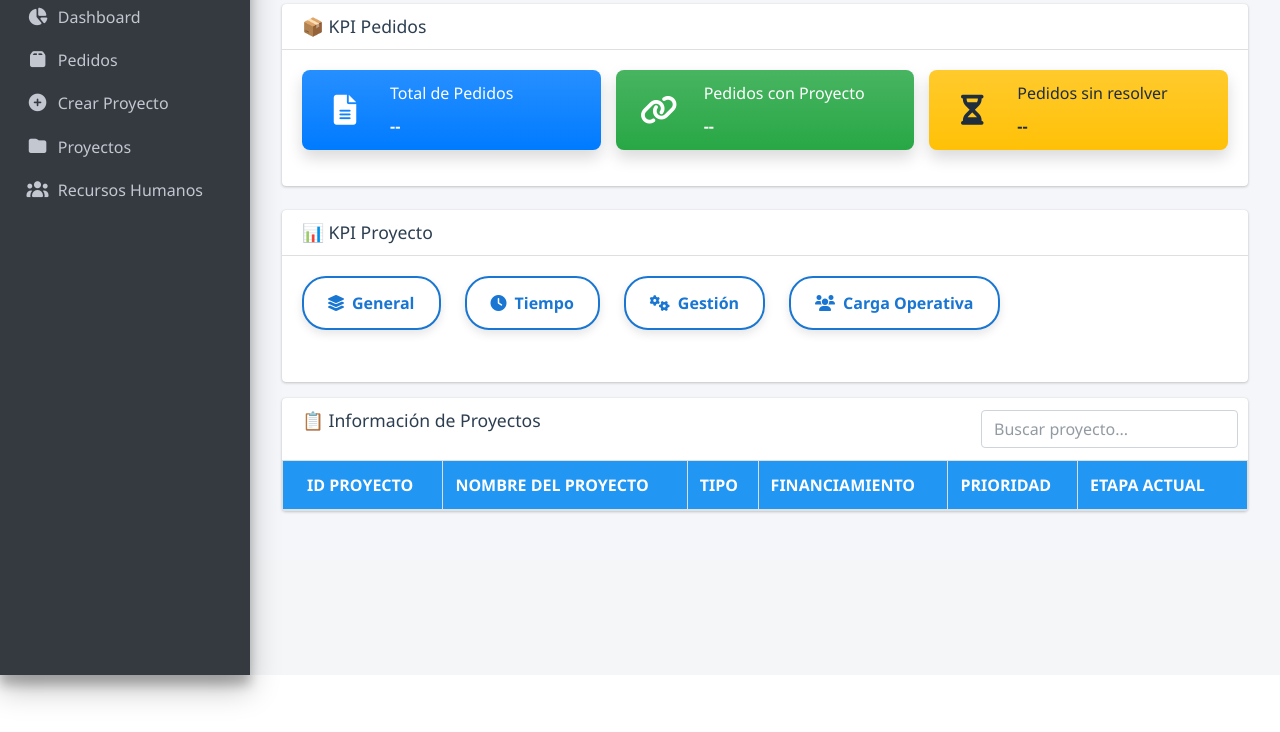
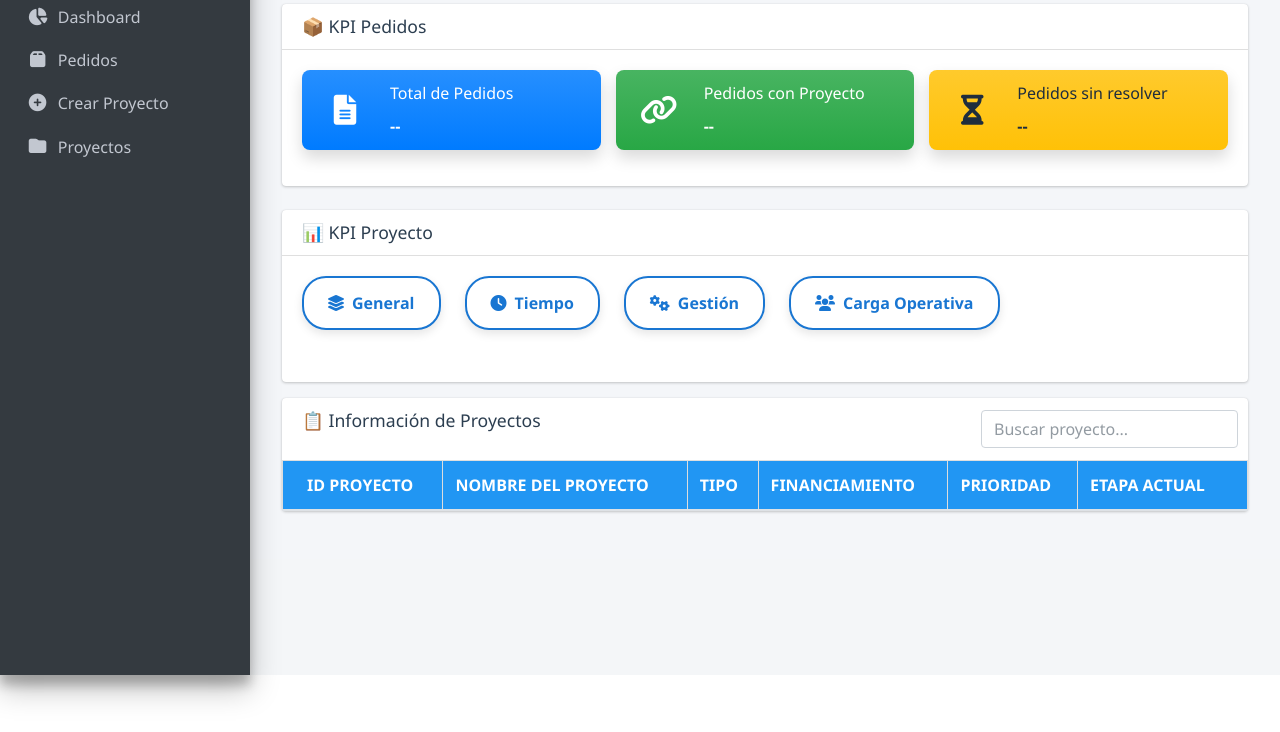
Before and after one commit to victorpavez/GESTION-MUNI, a website: page index.html in a window 1280 px wide. Shown: the part 68-800 px from the top of the page. Drawn offline with nearby package versions, Linux system fonts and the light colour scheme; no server answers; files whose address does not match are found by name.

Commit message:
Update index.html

```diff
--- a/index.html
+++ b/index.html
@@ -70,12 +70,6 @@
               <p>Proyectos</p>
             </a>
           </li>
-          <li class="nav-item">
-            <a href="#" class="nav-link" onclick="cargarPagina('pages/recursoshumanos.html')">
-              <i class="nav-icon fas fa-users"></i>
-              <p>Recursos Humanos</p>
-            </a>
-          </li>
         </ul>
       </nav>
     </div>
```
